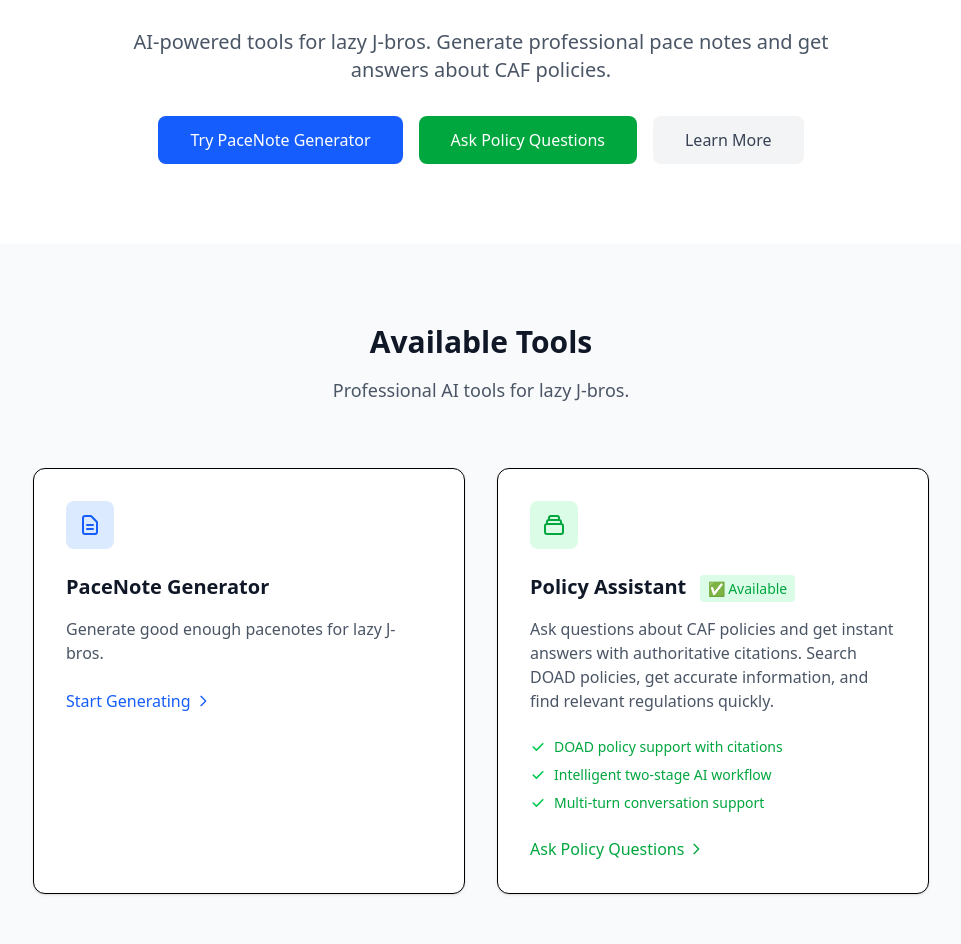
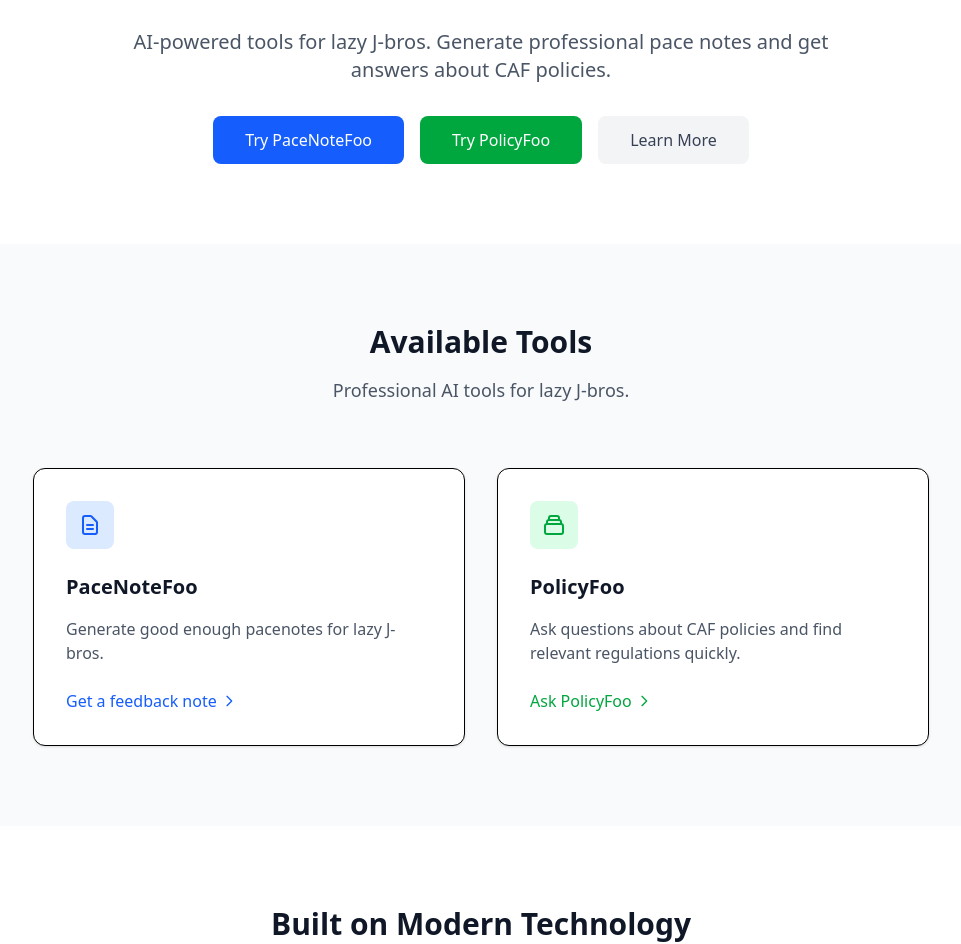
Before and after one commit to taoi11/caf-gpt, a SvelteKit app: page / in a window 1280 px wide. Shown: the part 201-1145 px from the top of the page, without its empty margins (159-1120 px from the left). Built offline with nearby package versions, Linux system fonts and the light colour scheme.

Commit message:
Copilot: Update PaceNote and Policy links to use consistent naming with 'Foo' suffix

```diff
--- a/src/routes/+layout.svelte
+++ b/src/routes/+layout.svelte
@@ -15,10 +15,10 @@
 				</div>
 				<div class="flex items-center space-x-8">
 					<a href="/pacenote" class="text-gray-600 hover:text-gray-900 transition-colors">
-						PaceNote
+						PaceNoteFoo
 					</a>
 					<a href="/policy" class="text-gray-600 hover:text-gray-900 transition-colors">
-						Policy
+						PolicyFoo
 					</a>
 				</div>
 			</div>
--- a/src/routes/+page.svelte
+++ b/src/routes/+page.svelte
@@ -22,13 +22,13 @@
 				href="/pacenote"
 				class="bg-blue-600 hover:bg-blue-700 text-white px-8 py-3 rounded-lg font-medium transition-colors"
 			>
-				Try PaceNote Generator
+				Try PaceNoteFoo
 			</a>
 			<a
 				href="/policy"
 				class="bg-green-600 hover:bg-green-700 text-white px-8 py-3 rounded-lg font-medium transition-colors"
 			>
-				Ask Policy Questions
+				Try PolicyFoo
 			</a>
 			<a
 				href="#features"
@@ -61,7 +61,7 @@
 					</svg>
 				</div>
 				<h3 class="text-xl font-semibold text-gray-900 mb-4">
-					PaceNote Generator
+					PaceNoteFoo
 				</h3>
 				<p class="text-gray-600 mb-6">
 					Generate good enough pacenotes for lazy J-bros.
@@ -70,7 +70,7 @@
 					href="/pacenote"
 					class="inline-flex items-center text-blue-600 hover:text-blue-700 font-medium"
 				>
-					Start Generating
+					Get a feedback note
 					<svg class="w-4 h-4 ml-1" fill="none" stroke="currentColor" viewBox="0 0 24 24">
 						<path stroke-linecap="round" stroke-linejoin="round" stroke-width="2" d="M9 5l7 7-7 7"></path>
 					</svg>
@@ -85,38 +85,16 @@
 					</svg>
 				</div>
 				<h3 class="text-xl font-semibold text-gray-900 mb-4">
-					Policy Assistant
-					<span class="text-sm font-normal text-green-600 ml-2 bg-green-100 px-2 py-1 rounded">✅ Available</span>
+					PolicyFoo
 				</h3>
 				<p class="text-gray-600 mb-6">
-					Ask questions about CAF policies and get instant answers with authoritative citations.
-					Search DOAD policies, get accurate information, and find relevant regulations quickly.
+					Ask questions about CAF policies and find relevant regulations quickly.
 				</p>
-				<div class="space-y-2 mb-6">
-					<div class="flex items-center text-sm text-green-600">
-						<svg class="w-4 h-4 text-green-500 mr-2" fill="currentColor" viewBox="0 0 20 20">
-							<path fill-rule="evenodd" d="M16.707 5.293a1 1 0 010 1.414l-8 8a1 1 0 01-1.414 0l-4-4a1 1 0 011.414-1.414L8 12.586l7.293-7.293a1 1 0 011.414 0z" clip-rule="evenodd"></path>
-						</svg>
-						DOAD policy support with citations
-					</div>
-					<div class="flex items-center text-sm text-green-600">
-						<svg class="w-4 h-4 text-green-500 mr-2" fill="currentColor" viewBox="0 0 20 20">
-							<path fill-rule="evenodd" d="M16.707 5.293a1 1 0 010 1.414l-8 8a1 1 0 01-1.414 0l-4-4a1 1 0 011.414-1.414L8 12.586l7.293-7.293a1 1 0 011.414 0z" clip-rule="evenodd"></path>
-						</svg>
-						Intelligent two-stage AI workflow
-					</div>
-					<div class="flex items-center text-sm text-green-600">
-						<svg class="w-4 h-4 text-green-500 mr-2" fill="currentColor" viewBox="0 0 20 20">
-							<path fill-rule="evenodd" d="M16.707 5.293a1 1 0 010 1.414l-8 8a1 1 0 01-1.414 0l-4-4a1 1 0 011.414-1.414L8 12.586l7.293-7.293a1 1 0 011.414 0z" clip-rule="evenodd"></path>
-						</svg>
-						Multi-turn conversation support
-					</div>
-				</div>
 				<a
 					href="/policy"
 					class="inline-flex items-center text-green-600 hover:text-green-700 font-medium"
 				>
-					Ask Policy Questions
+					Ask PolicyFoo
 					<svg class="w-4 h-4 ml-1" fill="none" stroke="currentColor" viewBox="0 0 24 24">
 						<path stroke-linecap="round" stroke-linejoin="round" stroke-width="2" d="M9 5l7 7-7 7"></path>
 					</svg>
```
